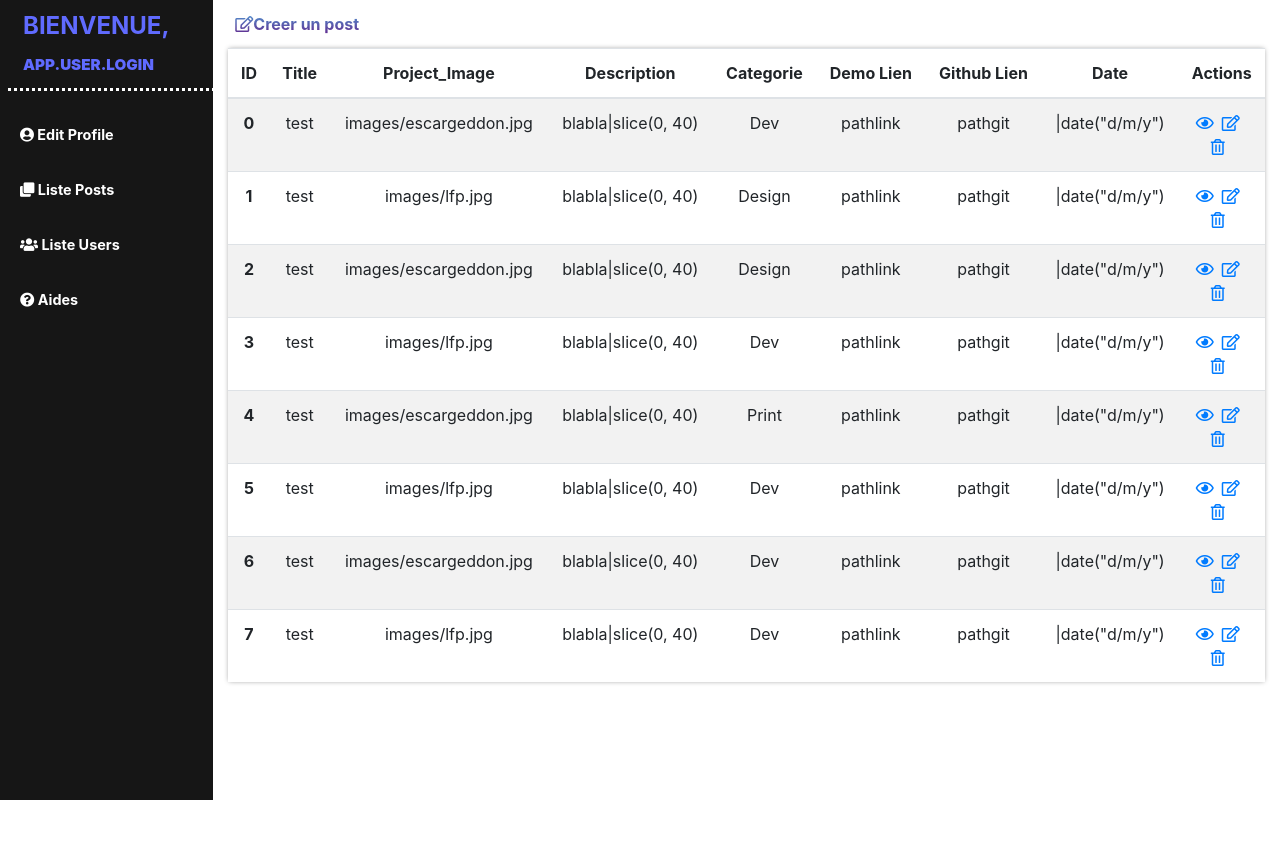
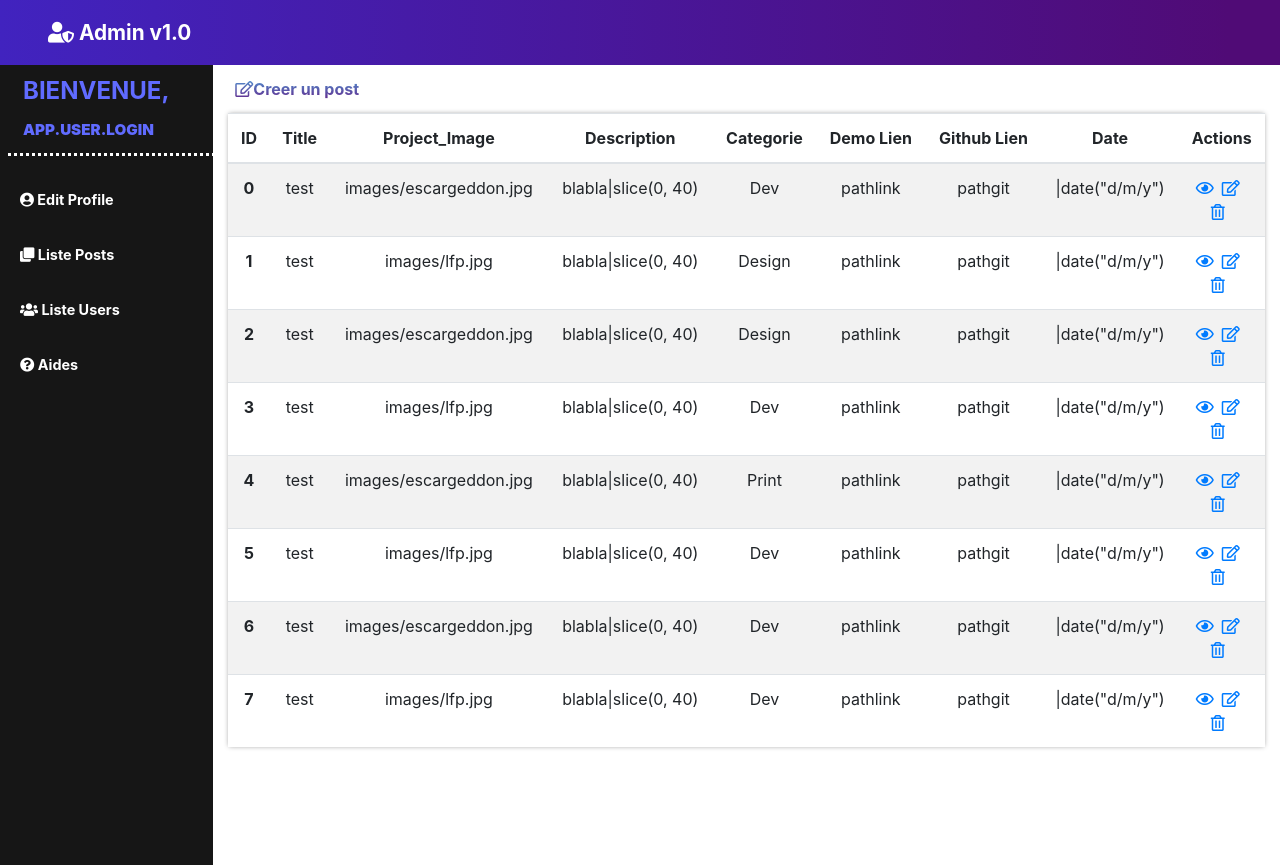
Before and after one commit to Yirzaraji/portfolio-react, a React (Create React App) app: page /administration in a window 1280 px wide. Before the commit the page ends 800 px from the top, so only its background shows below. Built offline with nearby package versions, Linux system fonts and the light colour scheme.

Commit message:
add all navbar + fixes

```diff
--- a/src/components/Pages/Administration/Administration.js
+++ b/src/components/Pages/Administration/Administration.js
@@ -1,5 +1,6 @@
 import React, { useState, useEffect } from "react";
 import { Link } from "react-router-dom";
+import NavbarAdmin from "../Navbar/NavbarAdmin";
 import "./Administration.css";
 
 const Administration = () => {
@@ -103,6 +104,8 @@ const Administration = () => {
   ];
 
   return (
+    <div class="section">
+      <NavbarAdmin />
       <div className="container-fluid">
         <div className="row justify-content-center">
           <div className="col-md-2 adminUserTitle">
@@ -189,6 +192,7 @@ const Administration = () => {
           </div>
         </div>
       </div>
+    </div>
   );
 };
 
--- a/src/components/Pages/Home/Cards/Cards.js
+++ b/src/components/Pages/Home/Cards/Cards.js
@@ -1,4 +1,5 @@
 import React from "react";
+import { Link } from "react-router-dom";
 import "./Card.css";
 
 const Cards = (props) => {
@@ -100,7 +101,7 @@ const Cards = (props) => {
       data: "22/12/2023",
     },
   ];
-
+  console.log(props.value);
   return (
     <div className="container-fluid mt-5">
       <div className="box devBox active">
@@ -108,7 +109,7 @@ const Cards = (props) => {
           {fetchCards
             .filter((card) => card.category === props.value)
             .map((card, index) => (
-              <a key={index} href={"/route"}>
+              <Link key={index} to={`/post/${card.id}`}>
                 <div className="newsCard news-Slide-up m-1">
                   <img alt="" src={card.image} />
                   <div className="newsCaption text-left">
@@ -126,7 +127,7 @@ const Cards = (props) => {
                     </div>
                   </div>
                 </div>
-              </a>
+              </Link>
             ))}
         </div>
       </div>
--- a/src/components/Pages/Home/Cards/Tabs.js
+++ b/src/components/Pages/Home/Cards/Tabs.js
@@ -1,7 +1,7 @@
 import React, { useState } from "react";
 import Cards from "./Cards";
 const Tabs = () => {
-  const [selectedCardsTab, setSelectedCardsTab] = useState(2);
+  const [selectedCardsTab, setSelectedCardsTab] = useState(1);
   const cardsTab = [
     { id: 0, content: "Dev", test: "test0" },
     { id: 1, content: "Design", test: "test1" },
--- a/src/components/Pages/Home/Home.js
+++ b/src/components/Pages/Home/Home.js
@@ -1,5 +1,5 @@
 import Header from "./Header/Header";
-import NavBar from "./NavBar/NavBar";
+import Navbar from "../Navbar/Navbar";
 import WhatIDo from "./WhatIDo/WhatIDo";
 import About from "./About/About";
 import Curriculum from "./Curriculum/Curriculum";
@@ -10,7 +10,7 @@ import Tabs from "./Cards/Tabs";
 
 const Home = () => (
   <div className="main">
-    <NavBar />
+    <Navbar />
     <Header />
     <WhatIDo />
     <About />
--- a/src/components/Pages/Home/NavBar/NavBar.css
+++ /dev/null
@@ -1,30 +0,0 @@
-.NavDesktop {
-  display: flex;
-  position: absolute;
-  z-index: 999;
-  right: 0;
-  padding-right: 5%;
-  padding-top: 1%;
-}
-
-.navButton a {
-  text-decoration: none;
-  margin-left: 6%;
-  font-weight: bold;
-  color: white;
-  border-radius: 30px;
-  padding-left: 11px;
-  padding-right: 11px;
-  transition: 0.4s;
-}
-.navButton a:hover {
-  color: #263e84;
-  transition: 0.4s;
-  background-color: white;
-  transition: 0.4s;
-  cursor: pointer;
-  padding-left: 18px;
-  padding-right: 18px;
-  padding-top: 3px;
-  padding-bottom: 3px;
-}
--- /dev/null
+++ b/src/components/Pages/Navbar/Navbar.css
@@ -0,0 +1,78 @@
+.NavDesktop {
+  display: flex;
+  position: absolute;
+  z-index: 999;
+  right: 0;
+  padding-right: 5%;
+  padding-top: 1%;
+}
+
+.navButton a {
+  text-decoration: none;
+  margin-left: 6%;
+  font-weight: bold;
+  color: white;
+  border-radius: 30px;
+  padding-left: 11px;
+  padding-right: 11px;
+  transition: 0.4s;
+}
+.navButton a:hover {
+  color: #263e84;
+  transition: 0.4s;
+  background-color: white;
+  transition: 0.4s;
+  cursor: pointer;
+  padding-left: 18px;
+  padding-right: 18px;
+  padding-top: 3px;
+  padding-bottom: 3px;
+}
+
+/*NAVBAR SIMPLE*/
+.NavDesktopSimple {
+  display: flex;
+  /* padding-right: 5%;
+  padding-top: 1%; */
+  height: 65px;
+}
+
+.navButtonSimple a {
+  margin-left: 6%;
+  font-weight: bold;
+  color: white;
+  padding-left: 10px;
+  padding-right: 10px;
+  transition: 0.4s;
+}
+.navButtonSimple a:hover {
+  background-color: white;
+  color: #161616;
+  transition: 0.4s;
+  cursor: pointer;
+  padding-left: 15px;
+  padding-right: 15px;
+  border-radius: 30px;
+}
+
+.simpleNavBar {
+  background: #4123bf;
+  background: -moz-linear-gradient(left, #4123bf 0%, #4320b6 12%, #500b76 96%);
+  background: -webkit-gradient(
+    left top,
+    right top,
+    color-stop(0%, #4123bf),
+    color-stop(12%, #4320b6),
+    color-stop(96%, #500b76)
+  );
+  background: -webkit-linear-gradient(
+    left,
+    #4123bf 0%,
+    #4320b6 12%,
+    #500b76 96%
+  );
+  background: -o-linear-gradient(left, #4123bf 0%, #4320b6 12%, #500b76 96%);
+  background: -ms-linear-gradient(left, #4123bf 0%, #4320b6 12%, #500b76 96%);
+  background: linear-gradient(to right, #4123bf 0%, #4320b6 12%, #500b76 96%);
+  filter: progid:DXImageTransform.Microsoft.gradient( startColorstr="#4123bf", endColorstr="#500b76", GradientType=1 );
+}
--- a/src/components/Pages/Home/NavBar/NavBar.js
+++ b/src/components/Pages/Navbar/Navbar.js
@@ -1,5 +1,5 @@
 import { Link } from "react-router-dom";
-import "./NavBar.css";
+import "./Navbar.css";
 
 function NavBar() {
   return (
--- /dev/null
+++ b/src/components/Pages/Navbar/NavbarAdmin.js
@@ -0,0 +1,19 @@
+import React from "react";
+import { Link } from "react-router-dom";
+import "./Navbar.css";
+
+const NavbarAdmin = () => (
+  <div className="container-fluid simpleNavBar">
+    <div className="row justify-content-between">
+      <div className="md-5 NavDesktopSimple align-items-center ml-5">
+        <Link to="/">
+          <span className="adminTitle">
+            <i className="fas fa-user-shield"></i> Admin v1.0
+          </span>
+        </Link>
+      </div>
+    </div>
+  </div>
+);
+
+export default NavbarAdmin;
--- /dev/null
+++ b/src/components/Pages/Navbar/NavbarSimple.js
@@ -0,0 +1,31 @@
+import React from "react";
+import { Link } from "react-router-dom";
+import "./Navbar.css";
+
+const NavbarSimple = () => (
+  <div className="container-fluid simpleNavBar">
+    <div className="row justify-content-between">
+      <div className="md-5 NavDesktopSimple align-items-center ml-5">
+        <Link to="/">
+          <img src="./assets/images/logoround-simple.png" alt="banner" />
+        </Link>
+      </div>
+      <div className="md-5 NavDesktopSimple align-items-center mr-5">
+        <div className="navButton">
+          <Link to="/">HOME</Link>
+        </div>
+        <div className="navButton">
+          <Link to="/cv">CV</Link>
+        </div>
+        <div className="navButton">
+          <Link to="#ankor_aboutMe">ABOUT</Link>
+        </div>
+        <div className="navButton">
+          <Link to="#ankor_contact">CONTACT</Link>
+        </div>
+      </div>
+    </div>
+  </div>
+);
+
+export default NavbarSimple;
--- a/src/components/Pages/Post/Post.js
+++ b/src/components/Pages/Post/Post.js
@@ -4,9 +4,11 @@ import Content from "./Content";
 import Description from "./Description";
 import TitleCarousel from "./TitleCarousel";
 import "./Post.css";
+import NavbarSimple from "../Navbar/NavbarSimple";
 
 const Show = () => (
   <div className="section">
+    <NavbarSimple />
     <Description />
     <Content />
     <TitleCarousel />
```
Also changed, not shown: src/components/Pages/Navbar/NavbarBurger.js (added, +37 -0 lines), src/assets/images/logoround-simple.png (added). Lines whose indentation alone changed are shown as unchanged.
